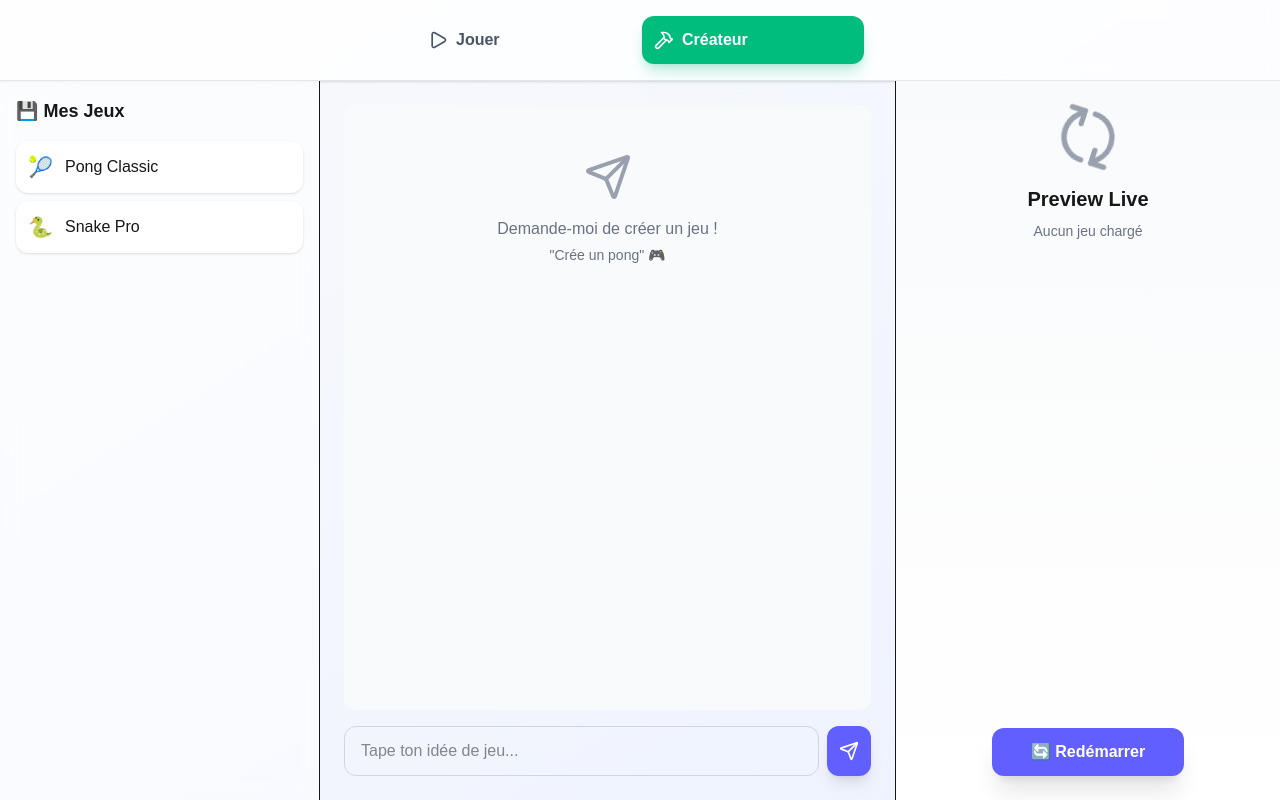
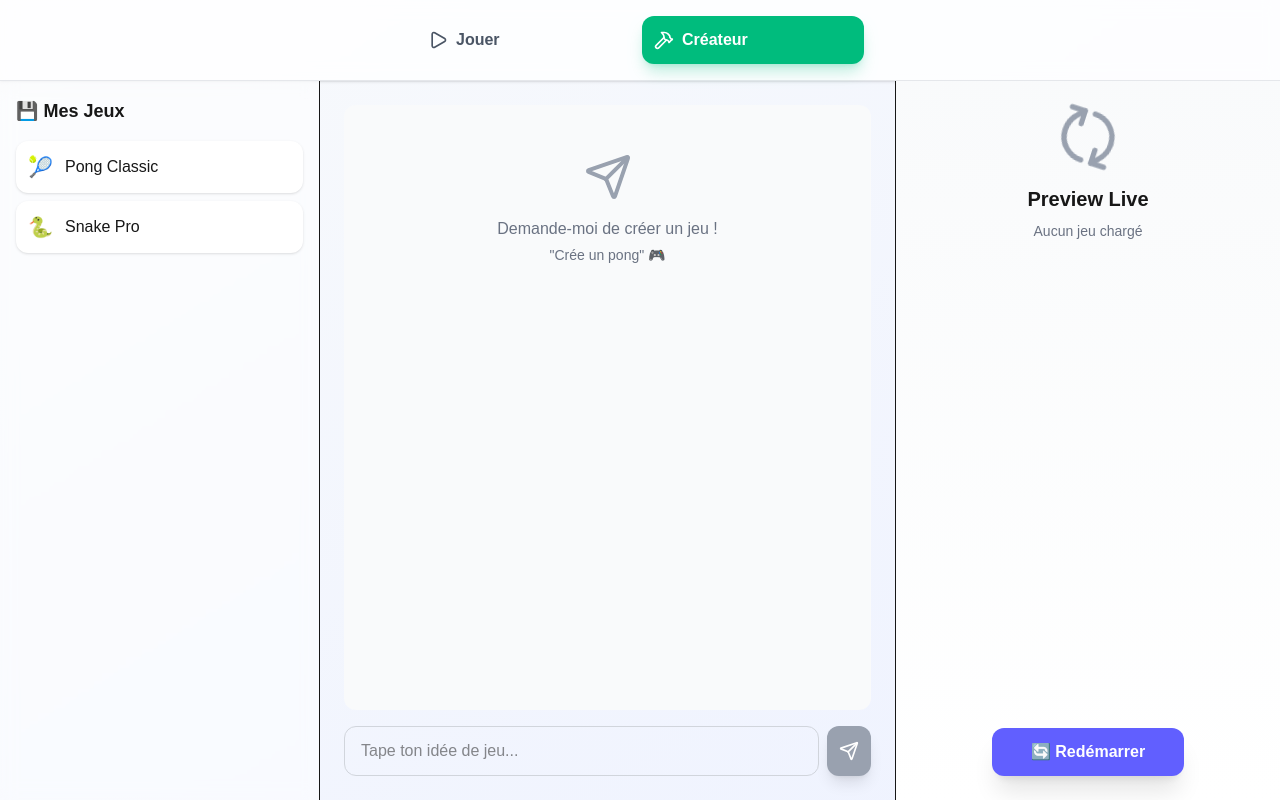
Before and after one commit to Aymeri38/mini-saas-game-gen, a Next.js app: page / in a window 1280 px wide. Both pictures are taken after a click on the button "Créateur". Built offline with nearby package versions, Linux system fonts and the light colour scheme.

Commit message:
Fix send button: add onClick, useState for message, disabled state [via AI]

```diff
--- a/app/page.tsx
+++ b/app/page.tsx
@@ -1,4 +1,3 @@
-// Copie ce code → Colle dans app/page.tsx → npm run dev
 "use client";
 import { useState, useEffect, useCallback } from "react";
 import { Play, Hammer, Send, RefreshCw } from "lucide-react";
@@ -10,6 +9,8 @@ const DEFAULT_GAMES = [
 
 export default function Home() {
   const [activeTab, setActiveTab] = useState<"play" | "create">("play");
+  const [message, setMessage] = useState("");
+  const [messages, setMessages] = useState([]);
 
   return (
     <div className="h-screen flex flex-col bg-gradient-to-br from-slate-50 to-indigo-50">
@@ -101,13 +102,35 @@ export default function Home() {
                     <p>Demande-moi de créer un jeu !</p>
                     <p className="text-sm mt-1">"Crée un pong" 🎮</p>
                   </div>
+                  {messages.map((msg, i) => (
+                    <div key={i} className={`mb-4 p-3 rounded-xl ${
+                      msg.isUser
+                        ? 'bg-indigo-500 text-white ml-auto max-w-xs'
+                        : 'bg-white shadow-sm'
+                    }`}>
+                      {msg.text}
+                    </div>
+                  ))}
                 </div>
                 <div className="flex gap-2">
                   <input
+                    value={message}
+                    onChange={(e) => setMessage(e.target.value)}
                     className="flex-1 px-4 py-3 rounded-xl border border-gray-300 focus:border-indigo-500 focus:outline-none focus:ring-2 focus:ring-indigo-100"
                     placeholder="Tape ton idée de jeu..."
                   />
-                  <button className="p-3 bg-indigo-500 hover:bg-indigo-600 text-white rounded-xl shadow-lg hover:shadow-xl transition-all">
+                  <button
+                    onClick={() => {
+                      if (message.trim()) {
+                        setMessages([...messages, { text: message, isUser: true }]);
+                        setMessage("");
+                        // TODO: Appel API vers /api/create-game
+                        console.log("Envoi:", message);
+                      }
+                    }}
+                    disabled={!message.trim()}
+                    className="p-3 bg-indigo-500 hover:bg-indigo-600 disabled:bg-gray-400 text-white rounded-xl shadow-lg hover:shadow-xl transition-all disabled:cursor-not-allowed"
+                  >
                     <Send className="w-5 h-5" />
                   </button>
                 </div>
```
